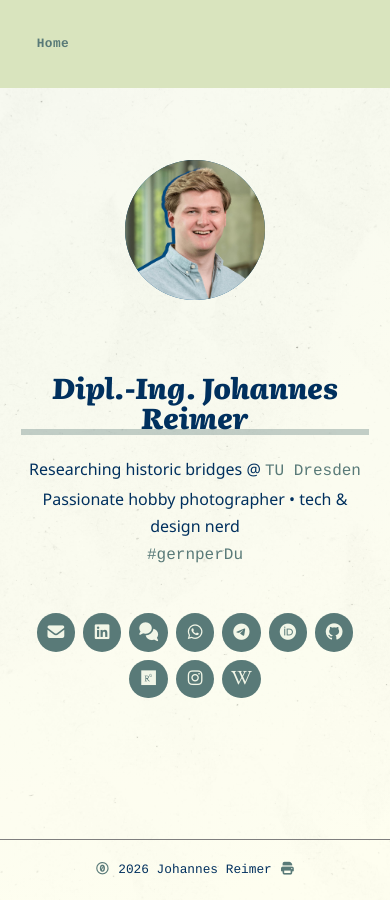
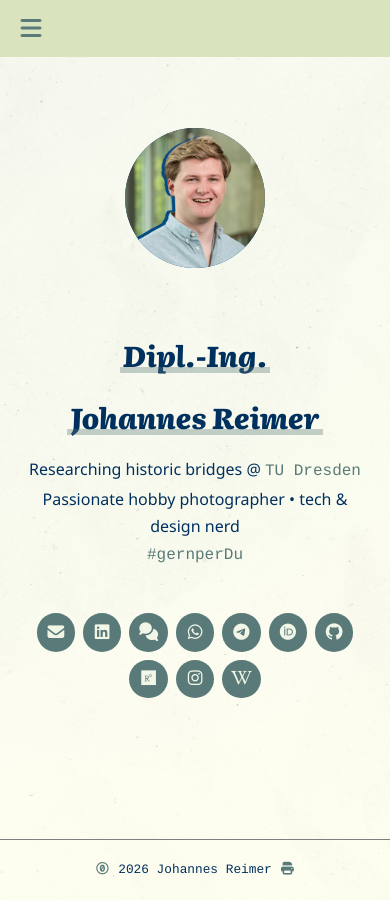
Before and after one commit to JohannesReimer/johannesreimer.github.io, a Jekyll site: the page built from index.md, in a window 390 px wide. Built offline with Jekyll 4.4.1, drawn with Linux system fonts in a browser that asks for light colours; nearby versions of some CDN libraries.

Commit message:
Updated nav styling

```diff
--- a/_includes/navigation.html
+++ b/_includes/navigation.html
@@ -1,5 +1,9 @@
-<nav>
-    <ul>
+<nav class="nav">
+  <button class="nav-toggle" aria-label="Menü öffnen">
+    <i class="fa-solid fa-bars"></i>
+  </button>
+
+  <ul class="nav-menu">
     <li><a href="{{ '/#home' | relative_url }}">Home</a></li>
     <!-- <li><a href="{{ '/#cv' | relative_url }}">CV</a></li>
     <li><a href="{{ '/#research' | relative_url }}">Research</a></li>
--- a/_includes/sections/home.html
+++ b/_includes/sections/home.html
@@ -3,10 +3,10 @@
     <img src="assets/images/profile_picture_complete.jpg" alt="Portrait of Johannes Reimer" />
   </div>
   <div class="profile-info">
-    <h1>Dipl.-Ing. Johannes Reimer</h1>
+    <h1>Dipl.-Ing.</h1> <h1>Johannes&nbsp;Reimer</h1>
     <p>
-      Researching historic bridges @ <a href="https://tu-dresden.de/bu/bauingenieurwesen/imb">TU Dresden</a><br>
-      Passionate hobby photographer • tech & design nerd<br>
+      Researching historic bridges @ <a href="https://tu-dresden.de/bu/bauingenieurwesen/imb">TU&nbsp;Dresden</a><br>
+      Passionate hobby&nbsp;photographer • <wbr>tech&nbsp;& design&nbsp;nerd<br>
       <a href="http://www.gernperdu.de/" target="_blank" rel="noopener noreferrer">#gernperDu</a>
     </p>
   </div>
--- a/css/style.css
+++ b/css/style.css
@@ -78,7 +78,6 @@ a {
 }
 
 a:hover {
-  /* text-decoration: underline; */
   font-weight: bold;
 }
 
@@ -144,6 +143,39 @@ nav ul li a.active {
   text-decoration: underline;
 }
 
+
+.nav {
+  justify-content: space-between;
+  position: fixed;
+  top: 0;
+  left: 0;
+  right: 0;
+  width: 100%;
+  z-index: 1000;
+}
+
+.nav-menu {
+  display: flex;
+  align-items: center;
+  gap: 1.5rem;
+  list-style: none;
+  min-height: var(--nav-height);
+  width: 100%;
+  max-width: 900px;
+  margin: 0 auto;
+  padding: 0 1.5rem;
+}
+
+.nav-toggle {
+  display: none;
+  background: none;
+  border: none;
+  font-size: 2rem;
+  cursor: pointer;
+  padding: 0;
+  line-height: 1;
+}
+
 /* =============================================
    Page headings
    ============================================= */
@@ -182,6 +214,10 @@ h1::after {
   bottom: -3px;
   height: 6px;
   background-color: var(--accent-teal-35);
+}
+
+h1 + h1 {
+  margin-top: 0.5rem; /* oder was du willst */
 }
 
 h2 {
@@ -314,18 +350,18 @@ p {
 .btn-download {
   display: inline-block;
   padding: 0.5rem 1.2rem;
-  background-color: var(--light-teal);
-  color: var(--text-blue);
   border-radius: 4px;
-  font-family: var(--font-base);
+  font-family: var(--font-hyperlink);
   font-size: 0.9rem;
-  transition: background-color 0.2s;
+  color: var(--light-green);
+  background-color: var(--accent-teal);
+  transition: background-color 0.2s, color 0.2s;
 }
 
 .btn-download:hover {
-  background-color: var(--accent-green);
+  color: var(--light-green);
+  background-color: var(--accent-teal-65);
   text-decoration: none;
-  color: var(--text-blue);
 }
 
 /* =============================================
@@ -389,11 +425,7 @@ footer {
 /* =============================================
    Responsive
    ============================================= */
-@media (max-width: 540px) {
-  :root {
-    --nav-height: 88px;
-  }
-
+@media (max-width: 650px) {
   .profile {
     flex-direction: column;
     align-items: center;
@@ -410,11 +442,32 @@ footer {
   }
 
   nav ul {
-    flex-wrap: wrap;
+    display: block;
   }
 
-  nav ul li a {
-    padding: 0.6rem 0.8rem;
-    font-size: 0.8rem;
+  .nav-toggle {
+    display: block;
+    font-size: 1.5rem;
+    color: var(--accent-teal);
+    padding: 1rem;
+  }
+
+  .nav-menu {
+    display: none;
+    position: absolute;
+    top: 100%; /* direkt unter der Nav-Leiste */
+    left: 0;
+    right: 0;
+    flex-direction: column;
+    gap: 0.5rem;
+    max-width: none;
+    margin: 0;
+    background: var(--background-color, white);
+    padding: 1rem 0;
+    box-shadow: 0 4px 12px rgba(0,0,0,0.1);
+  }
+
+  .nav-menu.active {
+    display: flex;
   }
 }
--- a/js/main.js
+++ b/js/main.js
@@ -3,6 +3,26 @@
  * Keeps nav state in sync with active section while scrolling.
  */
 document.getElementById("year").textContent = new Date().getFullYear();
+
+document.addEventListener("DOMContentLoaded", () => {
+    const toggle = document.querySelector(".nav-toggle");
+    const menu = document.querySelector(".nav-menu");
+    const links = document.querySelectorAll(".nav-menu a");
+
+    // Toggle menu open/close
+    toggle.addEventListener("click", () => {
+      menu.classList.toggle("active");
+      toggle.classList.toggle("active");
+    });
+
+    // Close menu after clicking a link
+    links.forEach(link => {
+      link.addEventListener("click", () => {
+        menu.classList.remove("active");
+        toggle.classList.remove("active");
+      });
+    });
+  });
 
 (function () {
   "use strict";
```
Lines whose indentation alone changed are shown as unchanged.
